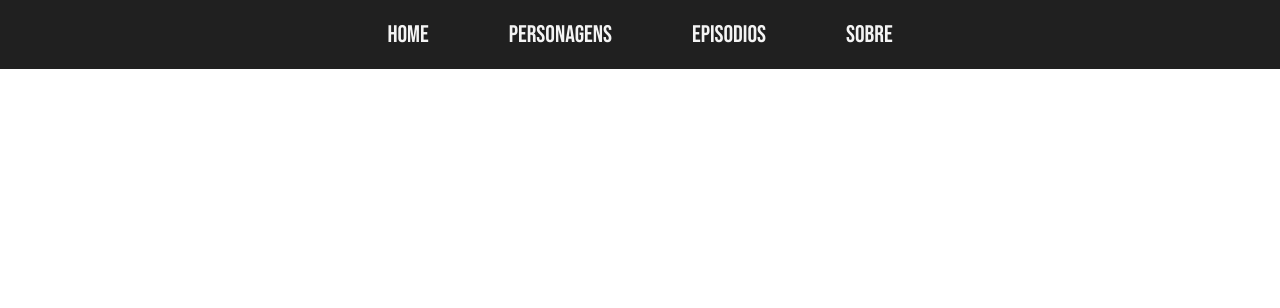
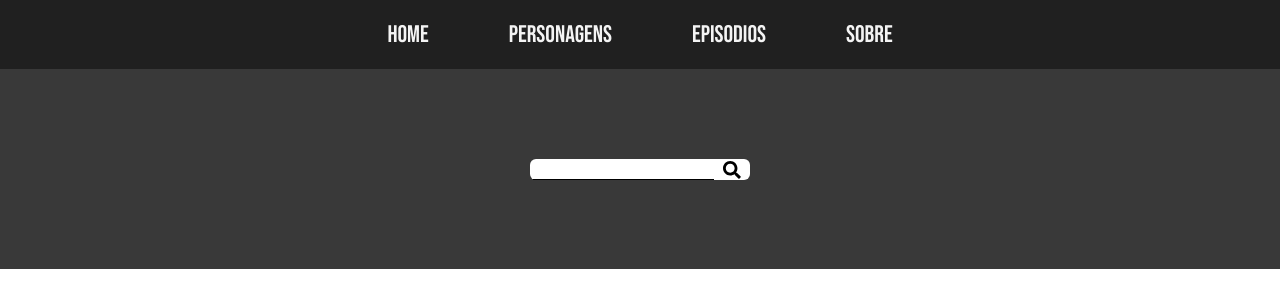
Before and after one commit to n289series/rick-morty-react, a React (Create React App) app: page /personagens in a window 1280 px wide. Shown: the top 308 px of the page. Built offline with nearby package versions, Linux system fonts and the light colour scheme; no server answers.

Commit message:
atualizando paginas personagens

```diff
--- a/src/Pages/Personagens/index.js
+++ b/src/Pages/Personagens/index.js
@@ -1,25 +1,59 @@
-import React, { useEffect, useState } from "react";
-import HeaderResponsive from "../../components/HeaderResponsive";
+import React, { useState } from 'react';
+import HeaderResponsive from '../../Components/HeaderResponsive';
 import api from '../../Api';
-
+import { FontAwesomeIcon } from '@fortawesome/react-fontawesome';
+import { faSearch } from '@fortawesome/free-solid-svg-icons';
+import './styles.css';
+import Card from "../../Components/Card";
 
 function Personagens(){
     const [data, setData] = useState(null);
-    useEffect( () => {
-        async function loadAll(){
-            let res = await api.getPersonagemByName() ;
-            setData(res.data);
-            console.log(data);
+    const [name, setName] = useState("");
+
+    async function load() {
+        let res = await api.getPersonagemByName(name);
+        setData(res)
+    }
+
+    async function searchCharacter(event){
+        event.preventDefault();
+        setData(null);
+        if(name){
+            load();
         }
-        loadAll();
-    }, [data]);
+    }
 
+    function handleName(event) {
+        setName(event.target.value);
+    }
 
-    return (
+    return(
         <div>
-            <HeaderResponsive/>
+            <HeaderResponsive />
+            <div className="search-container">
+                <form onSubmit={searchCharacter}>
+                    <input onChange={handleName}/>
+                    <button type="submit">
+                        <FontAwesomeIcon icon={faSearch} size="lg"/>
+                    </button>
+                </form>
+            </div>
+            <div className="results-container">
+                {data &&
+                    ((data.error)
+                        ? <h1>Busca não encontrada</h1>
+                        : data.results.map((item, key) => {
+                            return <Card
+                                key={key}
+                                id={item.id}
+                                img={item.image}
+                                name={item.name}
+                            />
+                        })
+                    )
+                }
+            </div>
         </div>
     );
 }
-
 export default Personagens;
--- /dev/null
+++ b/src/Pages/Personagens/styles.css
@@ -0,0 +1,38 @@
+.search-container{
+    height: 200px;
+    background-color: #393939;
+
+    display: flex;
+    justify-content: center;
+    align-items: center;
+}
+
+.search-container form{
+    border-radius: 6px;
+    background-color: #fff;
+    padding: 0px 3px;
+}
+
+.search-container form input{
+    outline: none;
+    border: 0;
+    border-bottom: 1px solid black;
+    margin-right: 3px;
+}
+
+.search-container form button{
+    background-color: transparent;
+    border: 0;
+}
+.search-container form button:hover{
+    cursor: pointer;
+    background-color: #efefef;
+}
+
+.results-container{
+    display: flex;
+    flex-wrap: wrap;
+    justify-content: space-around;
+    gap: 30px;
+    padding: 60px 0px;
+}
```
